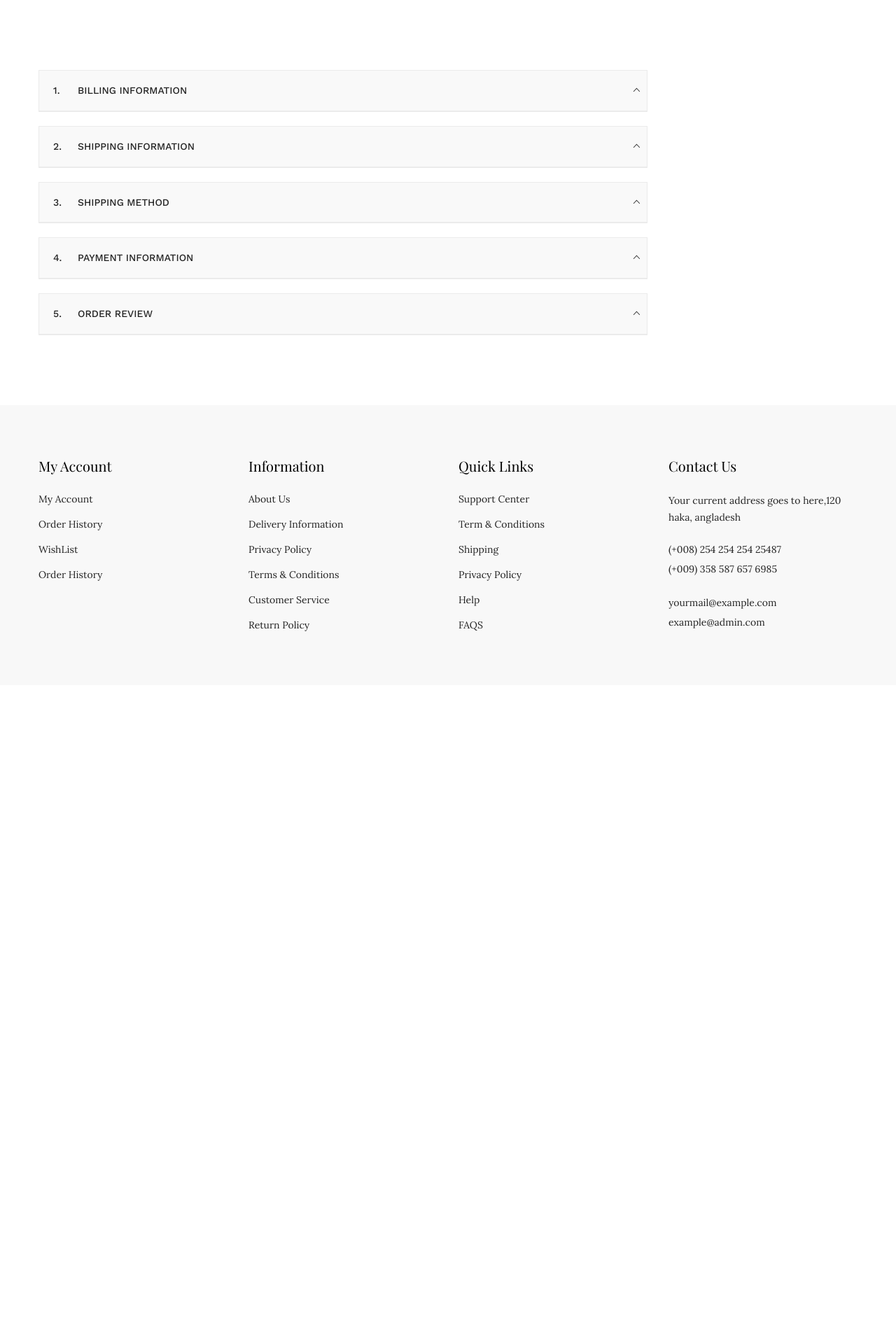
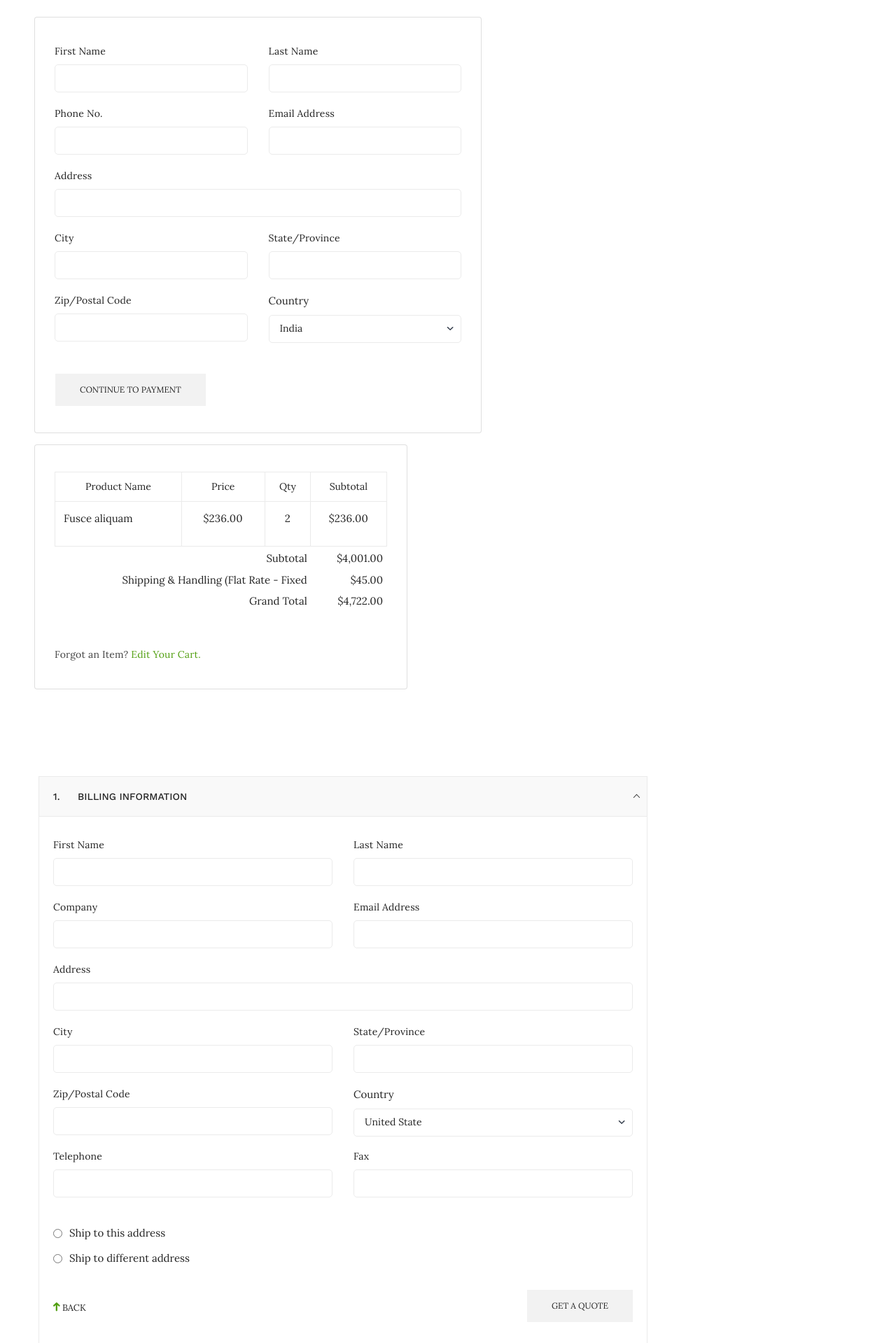
Before and after one commit to nithinkrishna1812/ar_ecom_app, a Django app: page /checkout/ in a window 1280 px wide. Shown: the part 100-2019 px from the top of the page at 70% size. Before the commit the page ends 1002 px from the top, so only its background shows below. Run offline with Django 3.2, Linux system fonts and the light colour scheme; some libraries are stand-ins or nearby versions; some web fonts are replaced.

Commit message:
checkout page modified

```diff
--- a/ar_shop/templates/checkout.html
+++ b/ar_shop/templates/checkout.html
@@ -2,6 +2,144 @@
 {% load static %}
 
 {% block content %}
+
+<div class="row p-3">
+    <div class="col-lg-6 p-2 m-2 ml-5 card">
+        <div class="billing-information-wrapper">
+            <form id="form">{% csrf_token %}
+                <div class="row">
+                    <div class="col-lg-6 col-md-6">
+                        <div class="billing-info">
+                            <label>First Name</label>
+                            <input required type="text">
+                        </div>
+                    </div>
+                    <div class="col-lg-6 col-md-6">
+                        <div class="billing-info">
+                            <label>Last Name</label>
+                            <input required type="text">
+                        </div>
+                    </div>
+                    <div class="col-lg-6 col-md-6">
+                        <div class="billing-info">
+                            <label>Phone No.</label>
+                            <input required type="text">
+                        </div>
+                    </div>
+                    <div class="col-lg-6 col-md-6">
+                        <div class="billing-info">
+                            <label>Email Address</label>
+                            <input required type="email">
+                        </div>
+                    </div>
+                    <div class="col-lg-12 col-md-12">
+                        <div class="billing-info">
+                            <label>Address</label>
+                            <input required type="text">
+                        </div>
+                    </div>
+                    <div class="col-lg-6 col-md-6">
+                        <div class="billing-info">
+                            <label>city</label>
+                            <input required type="text">
+                        </div>
+                    </div>
+                    <div class="col-lg-6 col-md-6">
+                        <div class="billing-info">
+                            <label>State/Province</label>
+                            <input required type="text">
+                        </div>
+                    </div>
+                    <div class="col-lg-6 col-md-6">
+                        <div class="billing-info">
+                            <label>Zip/Postal Code</label>
+                            <input required type="text">
+                        </div>
+                    </div>
+                    <div class="col-lg-6 col-md-6">
+                        <div class="billing-select">
+                            <label>Country</label>
+                            <select>
+                                <option value="1">India</option>
+                            </select>
+                        </div>
+                    </div>
+                    <div class="billing-back-btn pl-3">
+                        <div class="billing-btn">
+                            <button type="submit">Continue to payment</button>
+                        </div>
+                    </div>
+                </div>
+            </form>
+        </div>
+    </div>
+    <div class="col-lg-5 p-2 m-2 ml-5 card">
+        <div class="order-review-wrapper">
+            <div class="order-review">
+                <div class="table-responsive">
+                    <table class="table">
+                        <thead>
+                            <tr>
+                                <th class="width-1">Product Name</th>
+                                <th class="width-2">Price</th>
+                                <th class="width-3">Qty</th>
+                                <th class="width-4">Subtotal</th>
+                            </tr>
+                        </thead>
+                        <tbody>
+                            <tr>
+                                <td>
+                                    <div class="o-pro-dec">
+                                        <p>Fusce aliquam</p>
+                                    </div>
+                                </td>
+                                <td>
+                                    <div class="o-pro-price">
+                                        <p>$236.00</p>
+                                    </div>
+                                </td>
+                                <td>
+                                    <div class="o-pro-qty">
+                                        <p>2</p>
+                                    </div>
+                                </td>
+                                <td>
+                                    <div class="o-pro-subtotal">
+                                        <p>$236.00</p>
+                                    </div>
+                                </td>
+                            </tr>
+                        </tbody>
+                        <tfoot>
+                            <tr>
+                                <td colspan="3">Subtotal </td>
+                                <td colspan="1">$4,001.00</td>
+                            </tr>
+                            <tr class="tr-f">
+                                <td colspan="3">Shipping & Handling (Flat Rate - Fixed</td>
+                                <td colspan="1">$45.00</td>
+                            </tr>
+                            <tr>
+                                <td colspan="3">Grand Total</td>
+                                <td colspan="1">$4,722.00</td>
+                            </tr>
+                        </tfoot>
+                    </table>
+                </div>
+                <div class="billing-back-btn align-self-end">
+                    <span>
+                        Forgot an Item?
+                        <a href="#"> Edit Your Cart.</a>
+
+                    </span>
+                    <!-- <div class="billing-btn">
+                        <button type="submit">Continue</button>
+                    </div> -->
+                </div>
+            </div>
+        </div>
+    </div>
+</div>
 
     <!-- checkout-area start -->
     <div class="checkout-area pb-80 pt-100">
@@ -12,9 +150,9 @@
                         <div id="faq" class="panel-group">
                             <div class="panel panel-default">
                                 <div class="panel-heading">
-                                    <h5 class="panel-title"><span>1.</span> <a data-toggle="collapse" data-parent="#faq" href="#payment-2">billing information</a></h5>
+                                    <h5 class="panel-title"><span>1.</span> <a data-parent="#faq" href="#payment-2">billing information</a></h5>
                                 </div>
-                                <div id="payment-2" class="panel-collapse collapse">
+                                <div id="payment-2">
                                     <div class="panel-body">
                                         <div class="billing-information-wrapper">
                                             <div class="row">
```
Also changed, not shown: ar_shop/db.sqlite3, 1 other file.
